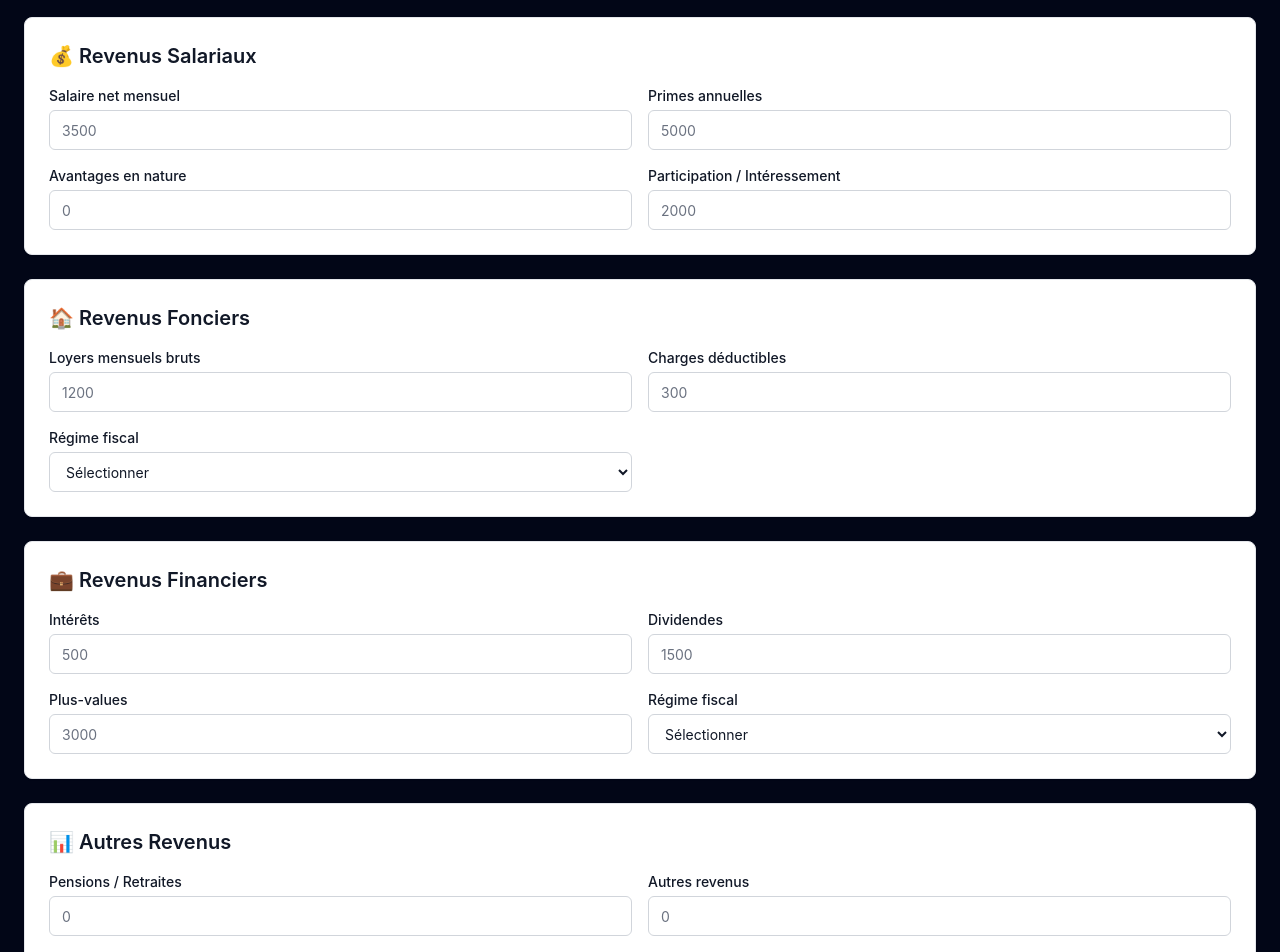
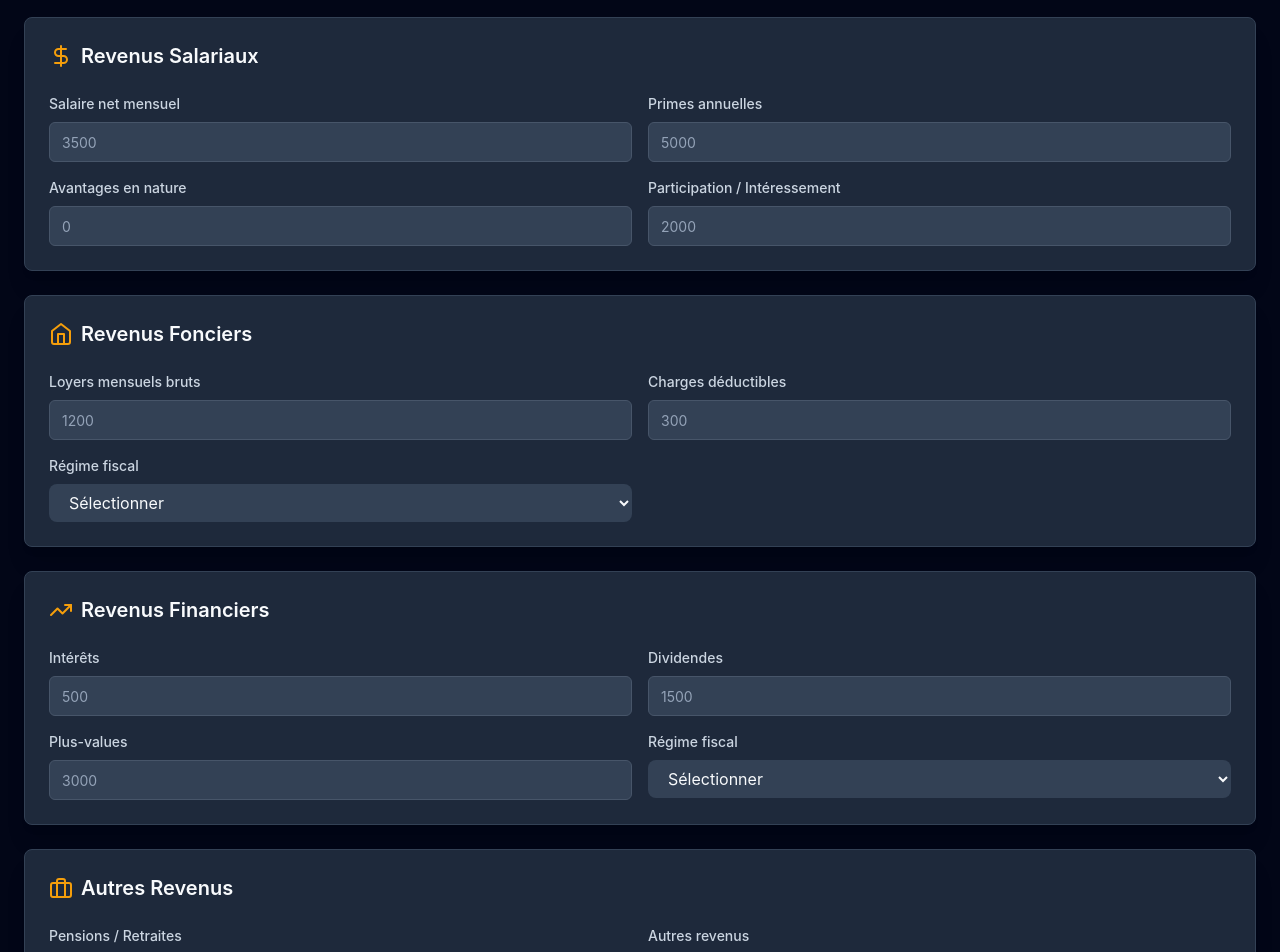
Before and after one commit to clementsaumet42-ops/fiscal-lazy-portfolio-pro, a Next.js app in the folder frontend/: page /client/bilan-detaille in a window 1280 px wide. Shown: the part 240-1192 px from the top of the page. Built offline with nearby package versions, Linux system fonts and the light colour scheme.

Commit message:
Apply premium design to RevenusForm and ChargesForm
Co-authored-by: clementsaumet42-ops <234208815+clementsaumet42-ops@users.noreply.github.com>

```diff
--- a/frontend/components/bilan/RevenusForm.tsx
+++ b/frontend/components/bilan/RevenusForm.tsx
@@ -3,97 +3,153 @@
 import { Card } from '@/components/ui/card'
 import { Input } from '@/components/ui/input'
 import { Button } from '@/components/ui/button'
-import { Select } from '@/components/ui/select'
+import { DollarSign, Home, TrendingUp, Briefcase } from 'lucide-react'
 
 export function RevenusForm() {
   return (
     <div className="space-y-6">
-      <Card className="p-6">
-        <h2 className="text-xl font-semibold mb-4">💰 Revenus Salariaux</h2>
+      <Card className="bg-midnight-800 border-midnight-700 hover:border-gold-500 transition-all duration-300 shadow-xl p-6">
+        <h2 className="text-xl font-semibold text-text-primary mb-6 flex items-center gap-2">
+          <DollarSign className="w-6 h-6 text-gold-500" />
+          Revenus Salariaux
+        </h2>
         <div className="grid grid-cols-2 gap-4">
           <div>
-            <label className="block text-sm font-medium mb-1">Salaire net mensuel</label>
-            <Input type="number" placeholder="3500" />
+            <label className="block text-sm font-medium text-text-secondary mb-2">Salaire net mensuel</label>
+            <Input
+              type="number"
+              placeholder="3500"
+              className="bg-midnight-700 border-midnight-600 text-text-primary placeholder:text-text-muted focus:border-gold-500 focus:ring-2 focus:ring-gold-500/20"
+            />
           </div>
           <div>
-            <label className="block text-sm font-medium mb-1">Primes annuelles</label>
-            <Input type="number" placeholder="5000" />
+            <label className="block text-sm font-medium text-text-secondary mb-2">Primes annuelles</label>
+            <Input
+              type="number"
+              placeholder="5000"
+              className="bg-midnight-700 border-midnight-600 text-text-primary placeholder:text-text-muted focus:border-gold-500 focus:ring-2 focus:ring-gold-500/20"
+            />
           </div>
           <div>
-            <label className="block text-sm font-medium mb-1">Avantages en nature</label>
-            <Input type="number" placeholder="0" />
+            <label className="block text-sm font-medium text-text-secondary mb-2">Avantages en nature</label>
+            <Input
+              type="number"
+              placeholder="0"
+              className="bg-midnight-700 border-midnight-600 text-text-primary placeholder:text-text-muted focus:border-gold-500 focus:ring-2 focus:ring-gold-500/20"
+            />
           </div>
           <div>
-            <label className="block text-sm font-medium mb-1">Participation / Intéressement</label>
-            <Input type="number" placeholder="2000" />
+            <label className="block text-sm font-medium text-text-secondary mb-2">Participation / Intéressement</label>
+            <Input
+              type="number"
+              placeholder="2000"
+              className="bg-midnight-700 border-midnight-600 text-text-primary placeholder:text-text-muted focus:border-gold-500 focus:ring-2 focus:ring-gold-500/20"
+            />
           </div>
         </div>
       </Card>
 
-      <Card className="p-6">
-        <h2 className="text-xl font-semibold mb-4">🏠 Revenus Fonciers</h2>
+      <Card className="bg-midnight-800 border-midnight-700 hover:border-gold-500 transition-all duration-300 shadow-xl p-6">
+        <h2 className="text-xl font-semibold text-text-primary mb-6 flex items-center gap-2">
+          <Home className="w-6 h-6 text-gold-500" />
+          Revenus Fonciers
+        </h2>
         <div className="grid grid-cols-2 gap-4">
           <div>
-            <label className="block text-sm font-medium mb-1">Loyers mensuels bruts</label>
-            <Input type="number" placeholder="1200" />
+            <label className="block text-sm font-medium text-text-secondary mb-2">Loyers mensuels bruts</label>
+            <Input
+              type="number"
+              placeholder="1200"
+              className="bg-midnight-700 border-midnight-600 text-text-primary placeholder:text-text-muted focus:border-gold-500 focus:ring-2 focus:ring-gold-500/20"
+            />
           </div>
           <div>
-            <label className="block text-sm font-medium mb-1">Charges déductibles</label>
-            <Input type="number" placeholder="300" />
+            <label className="block text-sm font-medium text-text-secondary mb-2">Charges déductibles</label>
+            <Input
+              type="number"
+              placeholder="300"
+              className="bg-midnight-700 border-midnight-600 text-text-primary placeholder:text-text-muted focus:border-gold-500 focus:ring-2 focus:ring-gold-500/20"
+            />
           </div>
           <div>
-            <label className="block text-sm font-medium mb-1">Régime fiscal</label>
-            <Select>
+            <label className="block text-sm font-medium text-text-secondary mb-2">Régime fiscal</label>
+            <select className="w-full bg-midnight-700 border-midnight-600 text-text-primary rounded-lg px-4 py-2 focus:border-gold-500 focus:ring-2 focus:ring-gold-500/20 outline-none transition-all">
               <option value="">Sélectionner</option>
               <option value="micro_foncier">Micro-foncier</option>
               <option value="reel">Réel</option>
-            </Select>
+            </select>
           </div>
         </div>
       </Card>
 
-      <Card className="p-6">
-        <h2 className="text-xl font-semibold mb-4">💼 Revenus Financiers</h2>
+      <Card className="bg-midnight-800 border-midnight-700 hover:border-gold-500 transition-all duration-300 shadow-xl p-6">
+        <h2 className="text-xl font-semibold text-text-primary mb-6 flex items-center gap-2">
+          <TrendingUp className="w-6 h-6 text-gold-500" />
+          Revenus Financiers
+        </h2>
         <div className="grid grid-cols-2 gap-4">
           <div>
-            <label className="block text-sm font-medium mb-1">Intérêts</label>
-            <Input type="number" placeholder="500" />
+            <label className="block text-sm font-medium text-text-secondary mb-2">Intérêts</label>
+            <Input
+              type="number"
+              placeholder="500"
+              className="bg-midnight-700 border-midnight-600 text-text-primary placeholder:text-text-muted focus:border-gold-500 focus:ring-2 focus:ring-gold-500/20"
+            />
           </div>
           <div>
-            <label className="block text-sm font-medium mb-1">Dividendes</label>
-            <Input type="number" placeholder="1500" />
+            <label className="block text-sm font-medium text-text-secondary mb-2">Dividendes</label>
+            <Input
+              type="number"
+              placeholder="1500"
+              className="bg-midnight-700 border-midnight-600 text-text-primary placeholder:text-text-muted focus:border-gold-500 focus:ring-2 focus:ring-gold-500/20"
+            />
           </div>
           <div>
-            <label className="block text-sm font-medium mb-1">Plus-values</label>
-            <Input type="number" placeholder="3000" />
+            <label className="block text-sm font-medium text-text-secondary mb-2">Plus-values</label>
+            <Input
+              type="number"
+              placeholder="3000"
+              className="bg-midnight-700 border-midnight-600 text-text-primary placeholder:text-text-muted focus:border-gold-500 focus:ring-2 focus:ring-gold-500/20"
+            />
           </div>
           <div>
-            <label className="block text-sm font-medium mb-1">Régime fiscal</label>
-            <Select>
+            <label className="block text-sm font-medium text-text-secondary mb-2">Régime fiscal</label>
+            <select className="w-full bg-midnight-700 border-midnight-600 text-text-primary rounded-lg px-4 py-2 focus:border-gold-500 focus:ring-2 focus:ring-gold-500/20 outline-none transition-all">
               <option value="">Sélectionner</option>
               <option value="flat_tax">Flat tax (30%)</option>
               <option value="bareme_progressif">Barème progressif</option>
-            </Select>
+            </select>
           </div>
         </div>
       </Card>
 
-      <Card className="p-6">
-        <h2 className="text-xl font-semibold mb-4">📊 Autres Revenus</h2>
+      <Card className="bg-midnight-800 border-midnight-700 hover:border-gold-500 transition-all duration-300 shadow-xl p-6">
+        <h2 className="text-xl font-semibold text-text-primary mb-6 flex items-center gap-2">
+          <Briefcase className="w-6 h-6 text-gold-500" />
+          Autres Revenus
+        </h2>
         <div className="grid grid-cols-2 gap-4">
           <div>
-            <label className="block text-sm font-medium mb-1">Pensions / Retraites</label>
-            <Input type="number" placeholder="0" />
+            <label className="block text-sm font-medium text-text-secondary mb-2">Pensions / Retraites</label>
+            <Input
+              type="number"
+              placeholder="0"
+              className="bg-midnight-700 border-midnight-600 text-text-primary placeholder:text-text-muted focus:border-gold-500 focus:ring-2 focus:ring-gold-500/20"
+            />
           </div>
           <div>
-            <label className="block text-sm font-medium mb-1">Autres revenus</label>
-            <Input type="number" placeholder="0" />
+            <label className="block text-sm font-medium text-text-secondary mb-2">Autres revenus</label>
+            <Input
+              type="number"
+              placeholder="0"
+              className="bg-midnight-700 border-midnight-600 text-text-primary placeholder:text-text-muted focus:border-gold-500 focus:ring-2 focus:ring-gold-500/20"
+            />
           </div>
         </div>
       </Card>
 
       <div className="flex justify-end">
-        <Button className="bg-blue-600 hover:bg-blue-700 text-white">
+        <Button className="bg-gradient-to-r from-gold-500 to-gold-400 hover:from-gold-400 hover:to-gold-300 text-midnight-900 font-semibold px-8 py-3 shadow-lg hover:shadow-gold transition-all duration-300">
           Enregistrer les revenus
         </Button>
       </div>
```
Also changed, not shown: frontend/components/bilan/ChargesForm.tsx (+63 -47 lines).
